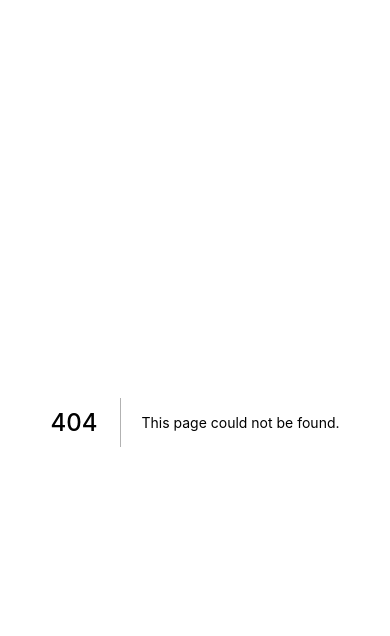
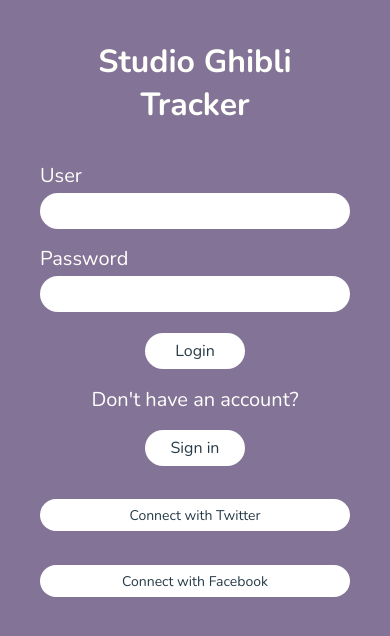
Before and after one commit to polipop-code/frondtend-studio-ghibli-tracker, a Next.js app: page /login in a window 390 px wide. Before the commit this address had no page. Shown: the top 636 px of the page. Built offline with nearby package versions, Linux system fonts and the light colour scheme.

Commit message:
added general styles, loginView page renamed to just login, added responsive design for movile and desktop views

```diff
--- a/pages/index.js
+++ b/pages/index.js
@@ -66,10 +66,6 @@
                 </div>
             </main>
 
-            <Link href="./loginView/">
-                <a>Go to the login page</a>
-            </Link>
-
             <footer className={styles.footer}>
                 <a
                     href="https://vercel.com?utm_source=create-next-app&utm_medium=default-template&utm_campaign=create-next-app"
--- /dev/null
+++ b/pages/login.js
@@ -0,0 +1,38 @@
+import React from "react";
+import Link from "next/link";
+import Header from "../Components/Header.js";
+import Filter from "../Components/Filter.js";
+
+import styles from "../styles/Login.module.css";
+
+export default function loginView() {
+    return (
+        <div className={styles.container}>
+            <h1>Studio Ghibli Tracker</h1>
+
+            <form className={styles.logIn}>
+                <label>User</label>
+                <input type="text" id="user_name"></input>
+                <label>Password</label>
+                <input type="password" id="user_password"></input>
+                <button type="submit" className={styles.logIn_button}>
+                    Login
+                </button>
+            </form>
+
+            <section className={styles.signIn}>
+                <label>Don't have an account?</label>
+                <button disabled className={styles.signIn_button} type="button">
+                    Sign in
+                </button>
+            </section>
+
+            <button disabled className={styles.twitter_connect}>
+                Connect with Twitter
+            </button>
+            <button disabled className={styles.facebook_connect}>
+                Connect with Facebook
+            </button>
+        </div>
+    );
+}
--- a/styles/Login.module.css
+++ b/styles/Login.module.css
@@ -1,9 +1,21 @@
+@import url("https://fonts.googleapis.com/css2?family=Nunito:wght@300;400;700;900&display=swap");
+
 .container {
     width: 100%;
+    min-height: 100vh;
     margin: 0px auto;
-    padding: 20px;
+    padding: 40px;
     display: flex;
     flex-direction: column;
+    font-family: "Nunito", sans-serif;
+    color: #fffffc;
+    background-color: #827397;
+}
+
+.container h1 {
+    margin: 0px auto 24px;
+    font-size: 32px;
+    text-align: center;
 }
 
 .logIn,
@@ -11,3 +23,67 @@
     display: flex;
     flex-direction: column;
 }
+
+.logIn label {
+    margin-top: 12px;
+    font-size: 20px;
+}
+
+.logIn input {
+    width: 100%;
+    height: 36px;
+    margin: 4px 0;
+    padding: 0 0 0 12px;
+    border: none;
+    border-radius: 24px;
+    outline: none;
+    font-family: "Nunito", sans-serif;
+    font-size: 16px;
+    color: #273b47;
+}
+
+.logIn_button,
+.signIn_button {
+    width: 32%;
+    height: 36px;
+    margin: 2vh auto;
+    border: none;
+    border-radius: 24px;
+    font-size: 16px;
+    font-family: "Nunito", sans-serif;
+    color: #273b47;
+    background-color: #fff;
+    cursor: pointer;
+}
+
+.signIn label {
+    font-size: 20px;
+    text-align: center;
+}
+
+.twitter_connect,
+.facebook_connect {
+    width: 100%;
+    height: 32px;
+    margin: 2vh 0;
+    border: none;
+    border-radius: 24px;
+    font-family: "Nunito", sans-serif;
+    font-size: 14px;
+    color: #273b47;
+    background-color: #fff;
+}
+
+@media (min-width: 720px) {
+    .container {
+        padding-left: 20%;
+        padding-right: 20%;
+    }
+}
+
+@media (min-width: 1080px) {
+    .container {
+        padding-left: 30%;
+        padding-right: 30%;
+    }
+}
```
Also changed, not shown: pages/loginView.js (deleted, +0 -32 lines).
